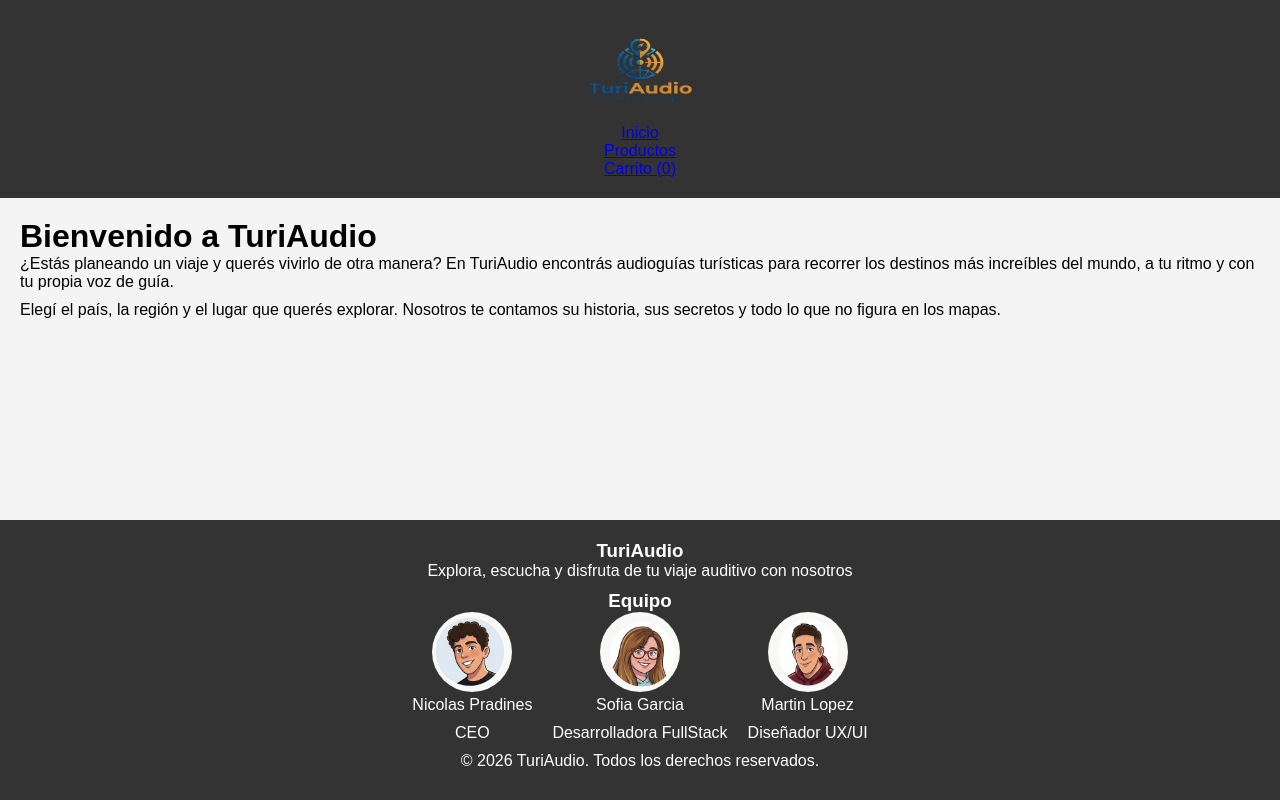
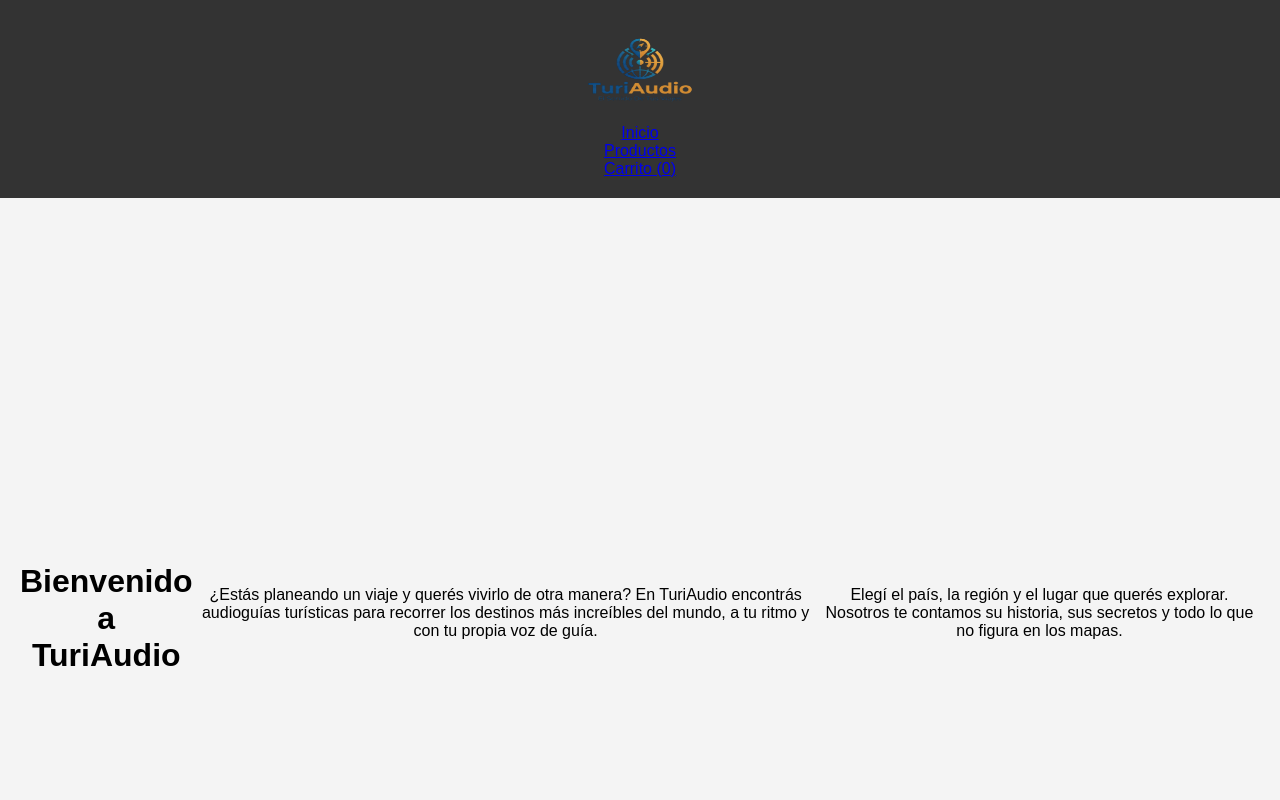
Before and after one commit to NicooPradines/TuriAudio, a React (Vite) app: page / in a window 1280 px wide. Shown: the top 800 px of the page. Built offline with nearby package versions, Linux system fonts and the light colour scheme.

Commit message:
Add bienvenida class for centered layout
agrego el css de bienvenida

```diff
--- a/src/App.css
+++ b/src/App.css
@@ -29,3 +29,11 @@
   cursor: pointer;
   width: 100%;
 }
+
+.bienvenida{
+  display: flex;
+  justify-content: center;
+  align-items: center;
+  height: 100vh;
+  text-align: center;
+}
```
